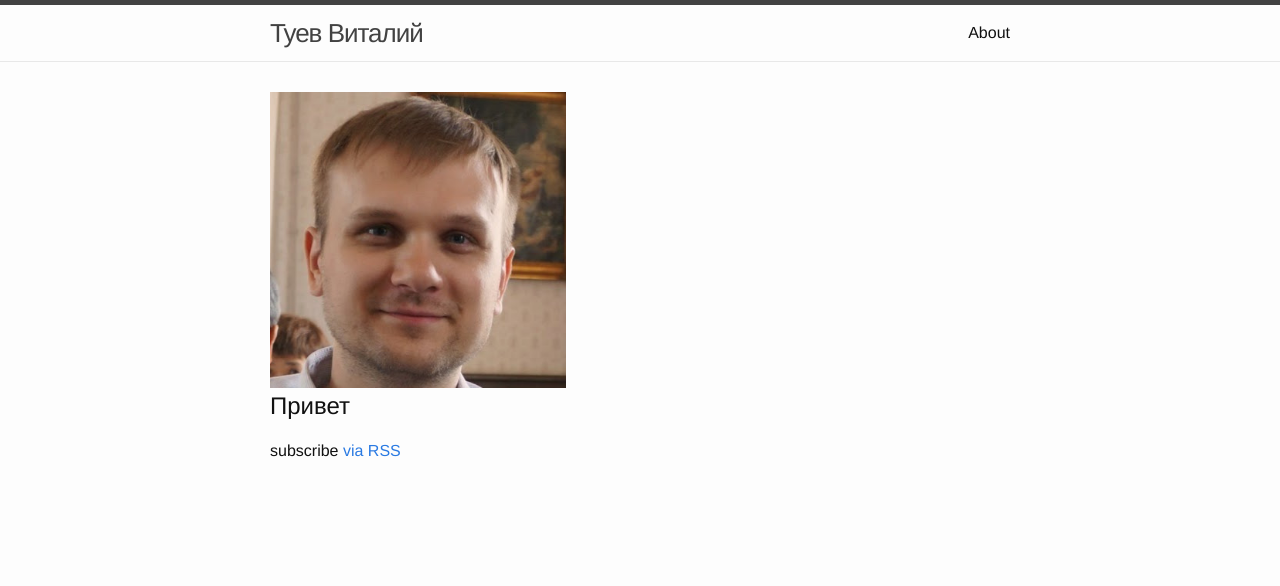
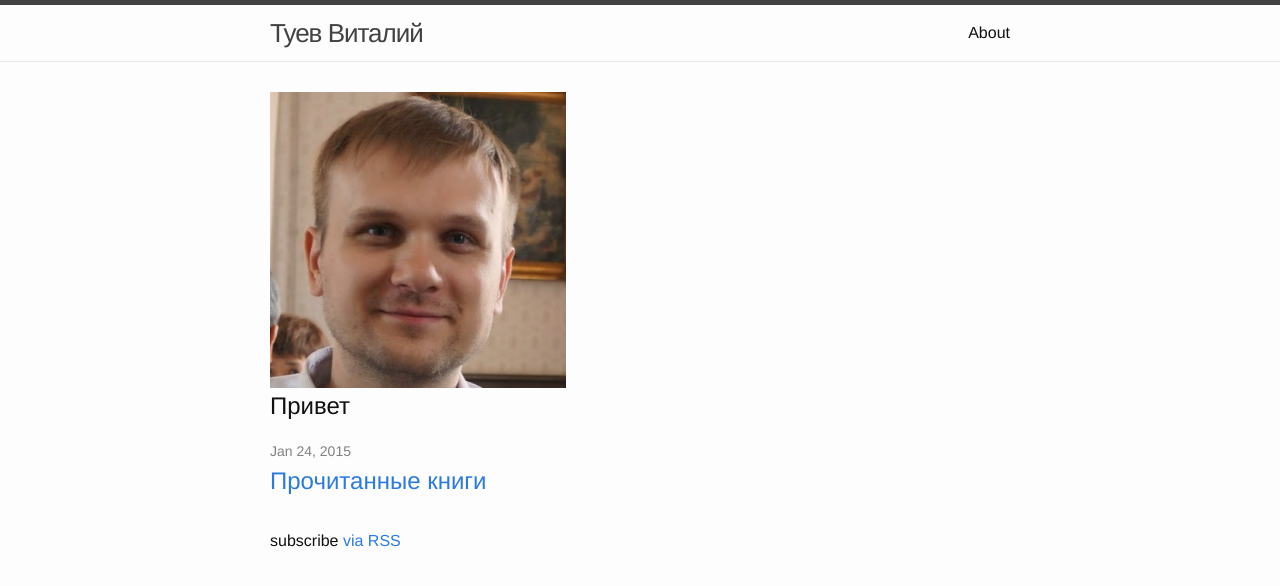
Before and after one commit to vetal232/vetal232.github.io, a Jekyll site: the page built from index.html, in a window 1280 px wide. Shown: the top 586 px of the page. Built offline with Jekyll 4.4.1, drawn with Linux system fonts in a browser that asks for light colours; a file with an impossible date is left out.

Commit message:
Updated 2015-01-24-books.markdown

```diff
--- a/_posts/2015-01-24-books.markdown
+++ b/_posts/2015-01-24-books.markdown
@@ -1,7 +1,8 @@
 ---
 layout: post
 title: Прочитанные книги
-date: {}
+date:
+  "Sat Jan 24 2015 18:52:44 GMT+0300": null
 categories: jekyll update
 published: true
 ---
```
